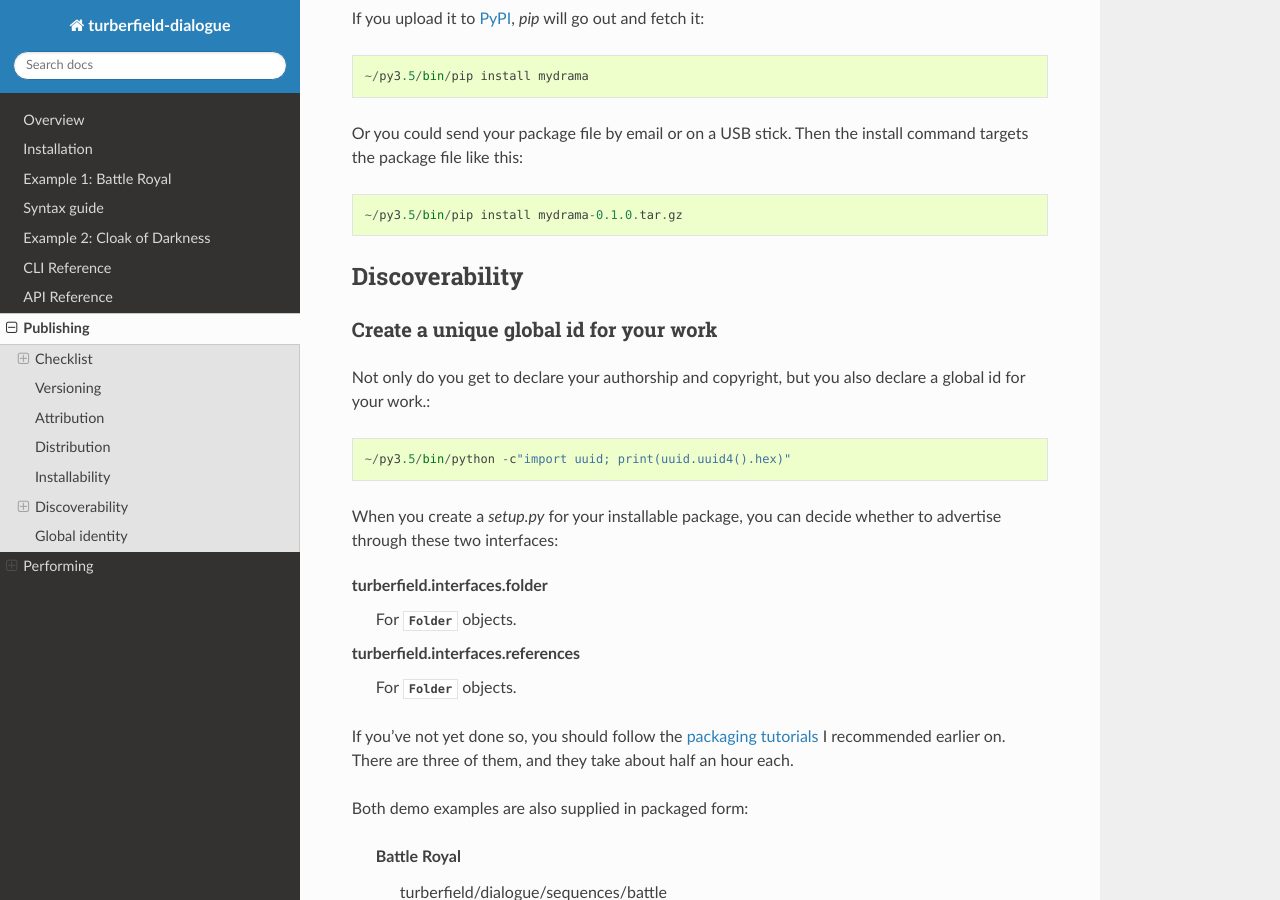
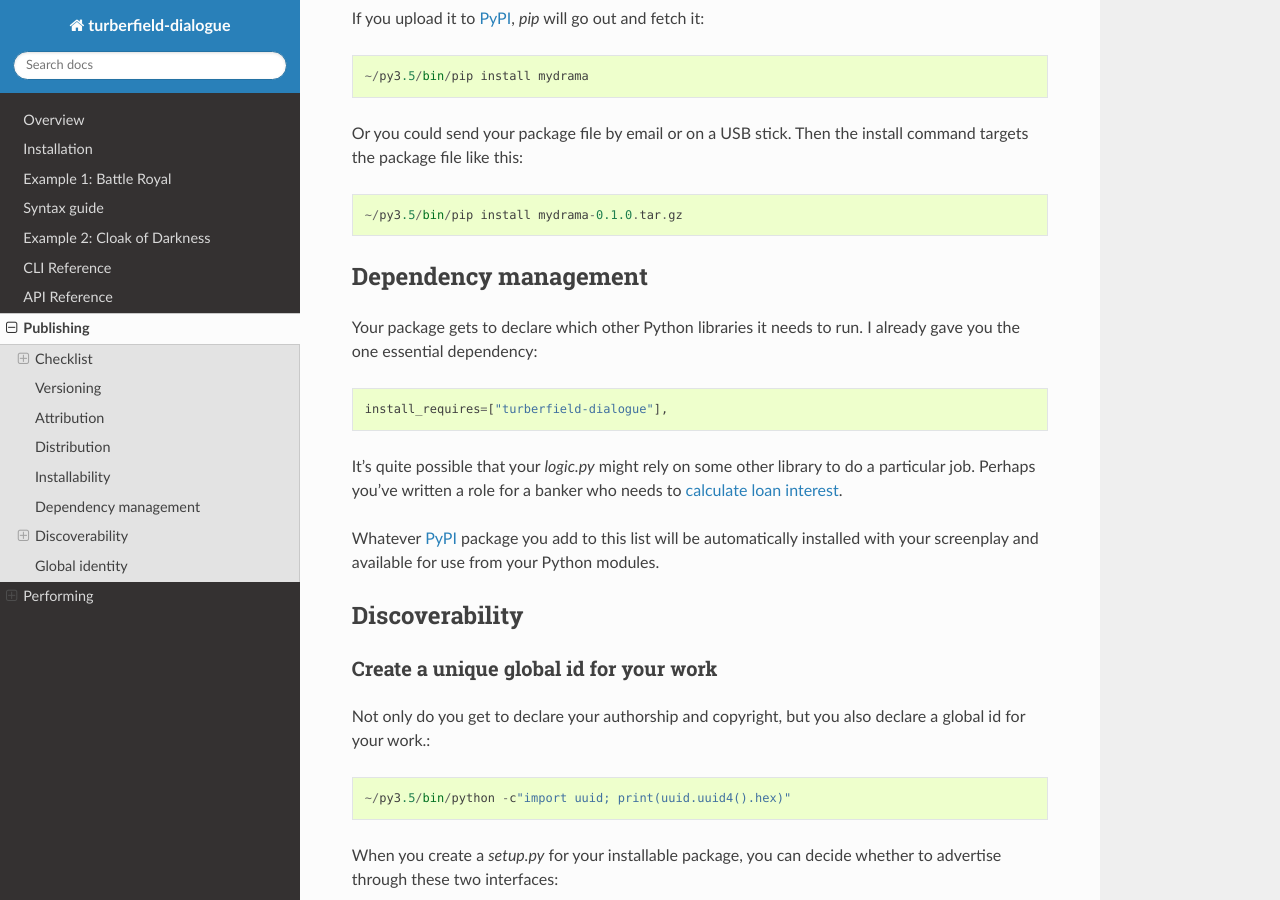
Before and after one commit to tundish/turberfield-dialogue, a Sphinx documentation site: the page built from turberfield/dialogue/doc/packaging.rst, in a window 1280 px wide and 900 px high, scrolled down 3894 px. Built offline with Sphinx 7.4.7 and the Read the Docs theme 2.0.0, drawn with Linux system fonts in a browser that asks for light colours; some of the changed text lies outside the part shown.

Commit message:
Explaining dependency management.

```diff
--- a/turberfield/dialogue/doc/packaging.rst
+++ b/turberfield/dialogue/doc/packaging.rst
@@ -18,9 +18,9 @@ Packaging gives you the following advantages:
 * Versioning_
 * Attribution_
 * Distribution_
-* Dependency management
-* Discoverability
-* `Installability`_
+* Installability_
+* `Dependency management`_
+* Discoverability_
 
 Checklist
 =========
@@ -199,6 +199,21 @@ the install command targets the package file like this::
 
     ~/py3.5/bin/pip install mydrama-0.1.0.tar.gz
 
+Dependency management
+=====================
+
+Your package gets to declare which other Python libraries it needs to run.
+I already gave you the one essential dependency::
+
+    install_requires=["turberfield-dialogue"],
+
+It's quite possible that your `logic.py` might rely on some other
+library to do a particular job. Perhaps you've written a role for a banker
+who needs to `calculate loan interest`_.
+
+Whatever PyPI_ package you add to this list will be automatically installed
+with your screenplay and available for use from your Python modules.
+
 Discoverability
 ===============
 
@@ -298,3 +313,4 @@ Using Metadata
 .. _reStructuredText: http://docutils.sourceforge.net/docs/user/rst/quickref.html
 .. _PyPI: https://pypi.python.org/pypi
 .. _Gemfury: https://gemfury.com
+.. _calculate loan interest: https://pypi.python.org/pypi/tallywallet-common
```
Also changed, not shown: other parts of turberfield/dialogue/doc/packaging.rst (+1 -1 lines).
